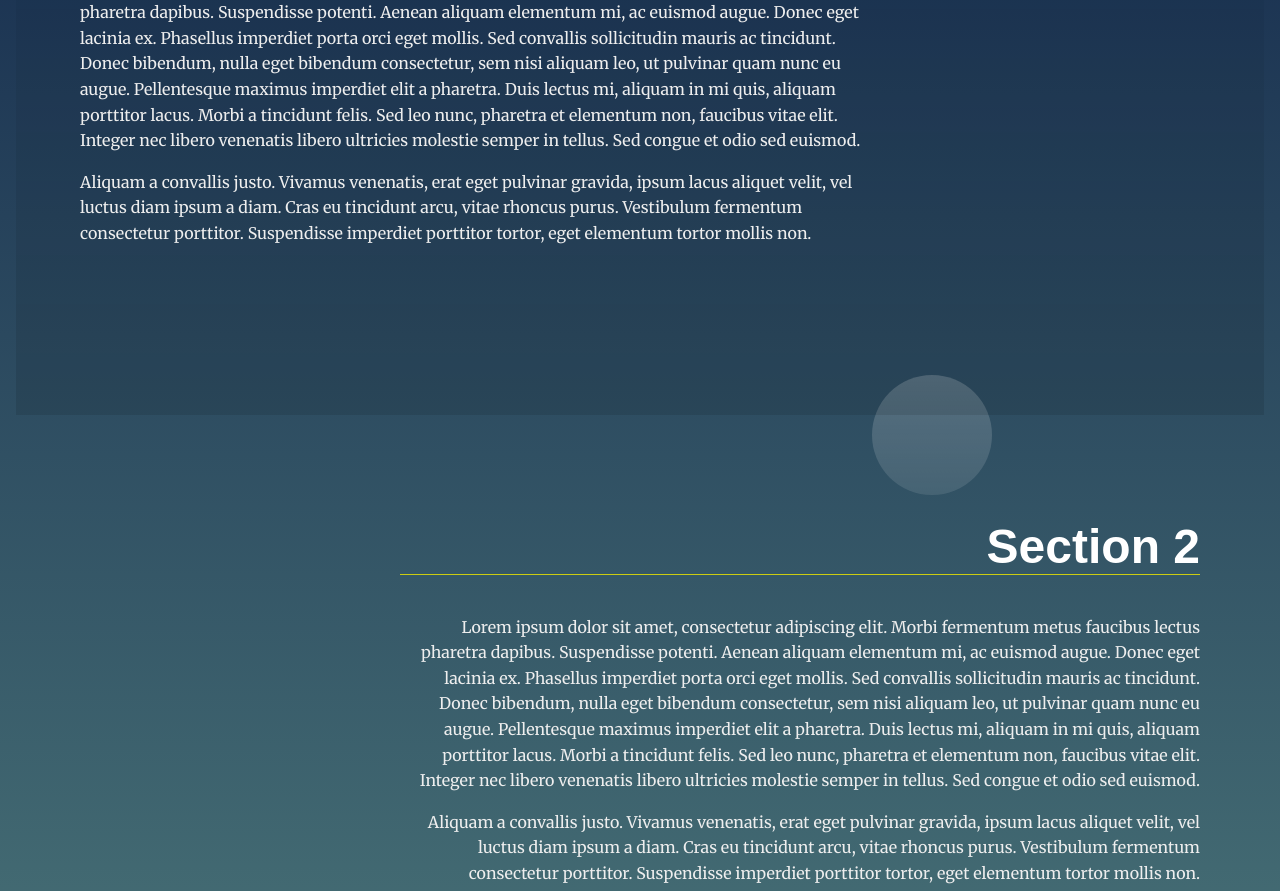
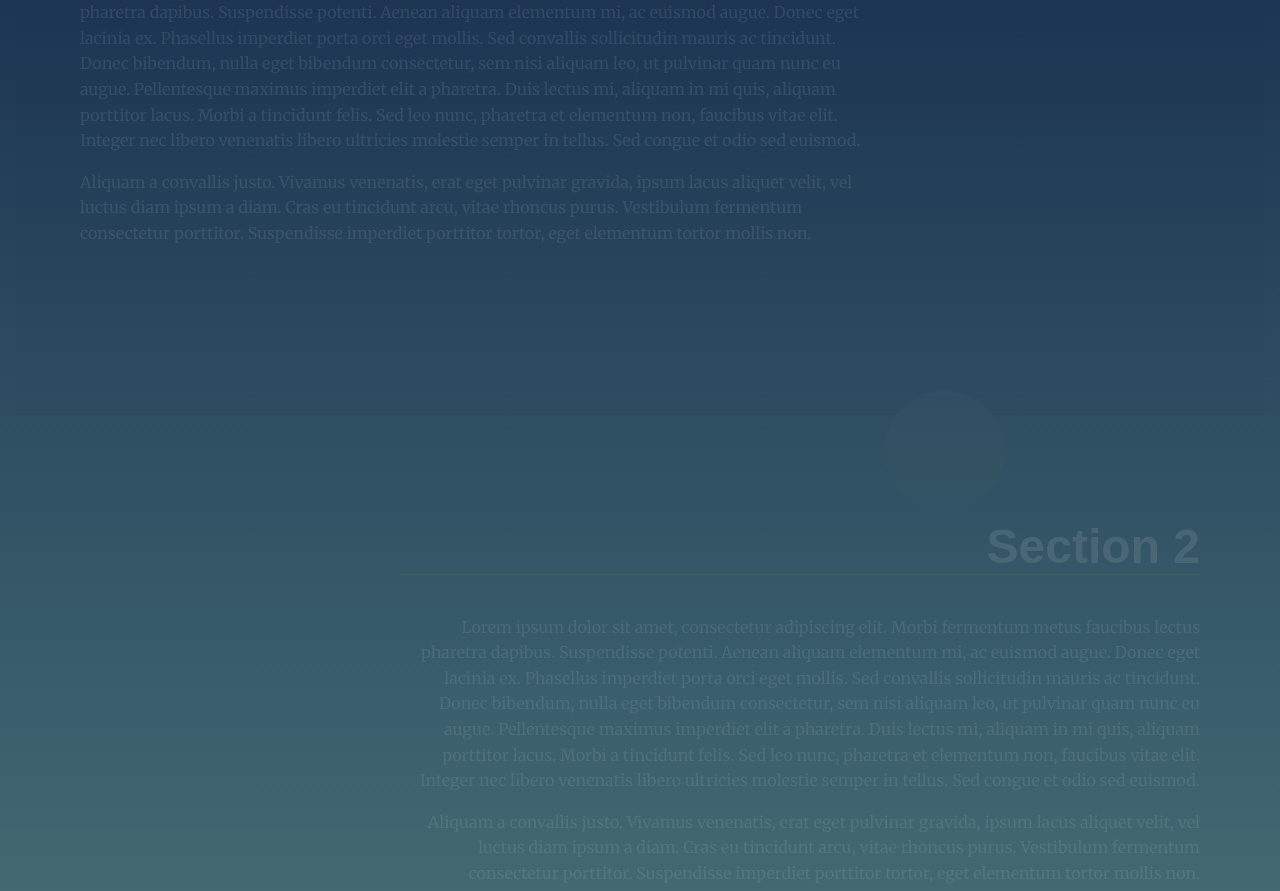
Before and after one commit to abdumamdouh/Udacity-Front-End-Nanodegree-Program---Project-2---Landing-Page, a plain HTML site: page index.html in a window 1280 px wide. Shown: the part 696-1587 px from the top of the page. Drawn offline with Linux system fonts and the light colour scheme.

Commit message:
scroll issue

```diff
--- a/js/app.js
+++ b/js/app.js
@@ -7,6 +7,7 @@
 const navbar = document.getElementById('navbar__list');
 const sections = document.getElementsByTagName('section');
 const fragment = document.createDocumentFragment();
+
 
 // build the nav
 
@@ -30,6 +31,27 @@ navbar.appendChild(fragment);
 // Add class 'active' to section when near top of viewport
 
 
+const a = document.getElementsByTagName('a');
+console.log(a);
+
+window.addEventListener("scroll" , () => {
+
+    for(let section of sections){
+        const reaction = section.getBoundingClientRect();
+        if(reaction.top > 0 && reaction.top < 300){
+            //section.classList.add('your-active-class');
+            section.style.opacity = 1;
+
+        }
+        else {
+            //section.classList.remove('your-active-class');
+            section.style.opacity = 0.1;
+        }
+    }
+
+})
+
+
 
 
 
```
Also changed, not shown: css/styles.css (+0 -15 lines).
